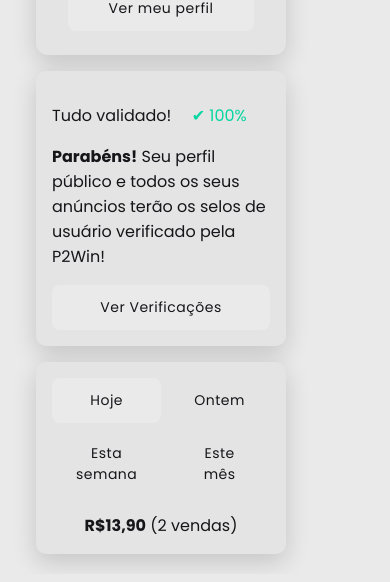
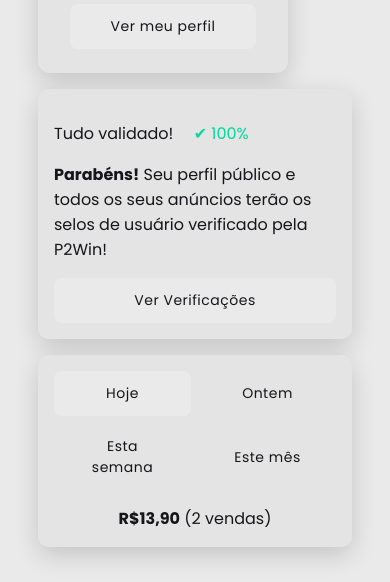
Before and after one commit to 7hlsn1/p2win, a React (Vite) app: page /minha-conta in a window 390 px wide. Shown: the part 467-1049 px from the top of the page. Built offline with nearby package versions, Linux system fonts and the light colour scheme; no server answers.

Commit message:
ajustando responsividade

```diff
--- a/src/components/Container/Container.module.scss
+++ b/src/components/Container/Container.module.scss
@@ -3,4 +3,8 @@
     margin: 0 auto;
     padding: 0 1rem;
 
+    @media (max-width:768px) {
+        max-width: 400px;
+        padding: 18px;
+    }
 }
--- a/src/pages/AccountPage/Resumo/Resumo.scss
+++ b/src/pages/AccountPage/Resumo/Resumo.scss
@@ -3,6 +3,5 @@
 
     @media (max-width: 768px) {
         display: block;
-        max-width: 250px;
     }
 }
```
